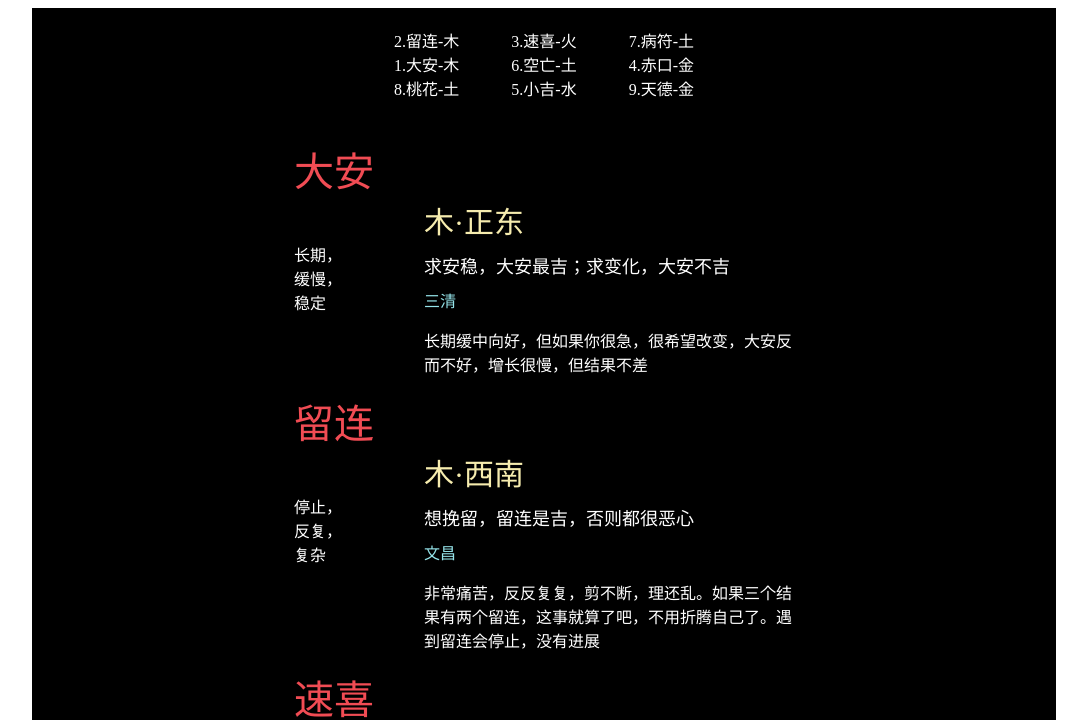
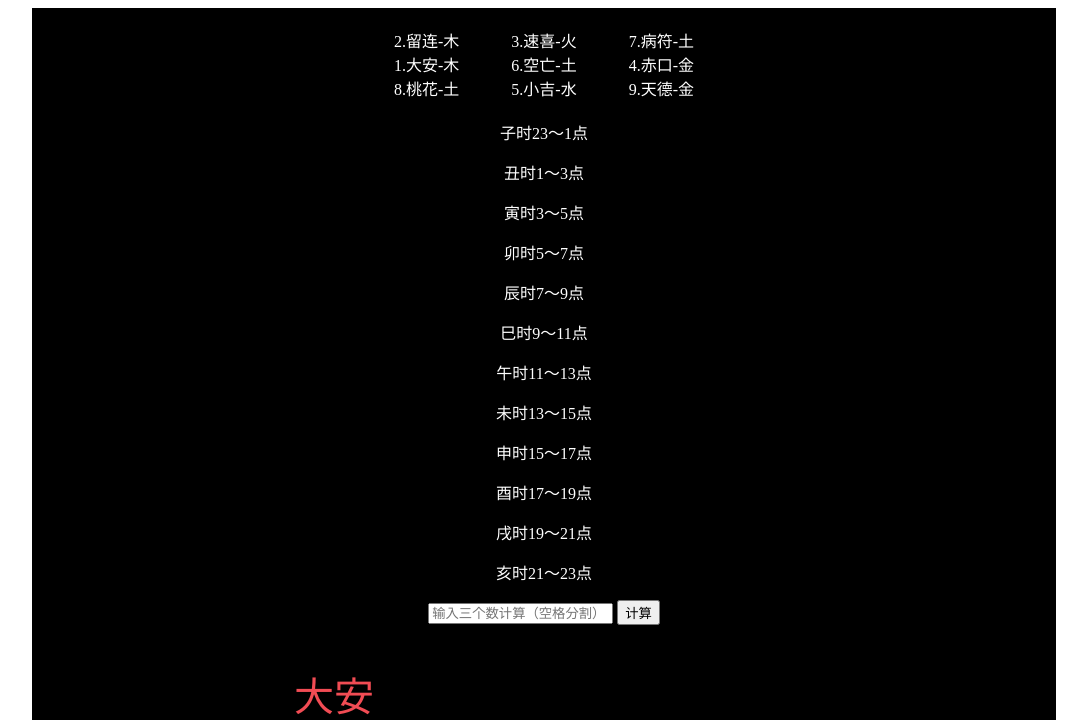
Before and after one commit to ysj5/site, a plain HTML site: page index.html in a window 1280 px wide. Shown: the top 720 px of the page, without its empty margins (96-1183 px from the left). Drawn offline with Linux system fonts and the light colour scheme.

Commit message:
增加计算逻辑

```diff
--- a/assets/css/index.css
+++ b/assets/css/index.css
@@ -5,9 +5,12 @@
   color: white;
   font-family: '楷体';
 }
-.gua {
+.gua, .time {
   width: 300px;
   margin: 0 auto 20px;
+}
+.time {
+  text-align: center;
 }
 .gua .row {
   display: flex;
--- a/index.html
+++ b/index.html
@@ -37,6 +37,24 @@
             <div class="col">8.桃花-土</div>
             <div class="col">5.小吉-水</div>
             <div class="col">9.天德-金</div>
+          </div>
+        </section>
+        <section class="time">
+          <p>子时23～1点</p>
+          <p>丑时1～3点</p>
+          <p>寅时3～5点</p>
+          <p>卯时5～7点</p>
+          <p>辰时7～9点</p>
+          <p>巳时9～11点</p>
+          <p>午时11～13点</p>
+          <p>未时13～15点</p>
+          <p>申时15～17点</p>
+          <p>酉时17～19点</p>
+          <p>戌时19～21点</p>
+          <p>亥时21～23点</p>
+          <div class="calc">
+            <input type="text" placeholder="输入三个数计算（空格分割）" class="calcInput">
+            <button class="calcBtn">计算</button>
           </div>
         </section>
         <section class="explain">
@@ -81,6 +99,48 @@
           });
           explainEl.appendChild(fragment);
         });
+
+      const calcBtn = document.querySelector(".calcBtn");
+      const calcInput = document.querySelector(".calcInput");
+      const arr = [
+        '大安（木）',
+        '留连（木）',
+        '速喜（火）',
+        '赤口（金）',
+        '小吉（水）',
+        '空亡（土）',
+        '病符（土）',
+        '桃花（土）',
+        '天德（金）',
+      ]
+      function calc() {
+        const nums = calcInput.value.split(" ").map(Number);
+        if(nums.length !== 3) {
+          alert("请输入三个数字！");
+          return;
+        }
+        const len = arr.length;
+        const firstIndex = nums[0] % len - 1;
+        const firstChar = arr[firstIndex];
+        const secondIndex = (firstIndex + nums[1] % len) % len - 1;
+        const secondChar = arr[secondIndex];
+        console.log(secondIndex, secondChar)
+        const thirdIndex = (secondIndex + nums[2] % len) % len - 1;
+        const thirdChar = arr[thirdIndex];
+        const result = `${firstChar} -> ${secondChar} -> ${thirdChar}`;
+        const divEl = document.querySelector('.result') || document.createElement("div");
+        divEl.classList.add("result");
+        divEl.textContent = result;
+        calcBtn.after(divEl);
+      }
+      calcBtn.addEventListener("click", () => {
+        calc();
+      });
+      calcInput.addEventListener('keydown', (e) => {
+        if(e.key === 'Enter' || e.keyCode === 13) {
+          calc();
+        }
+      })
     </script>
   </body>
 </html>
```
